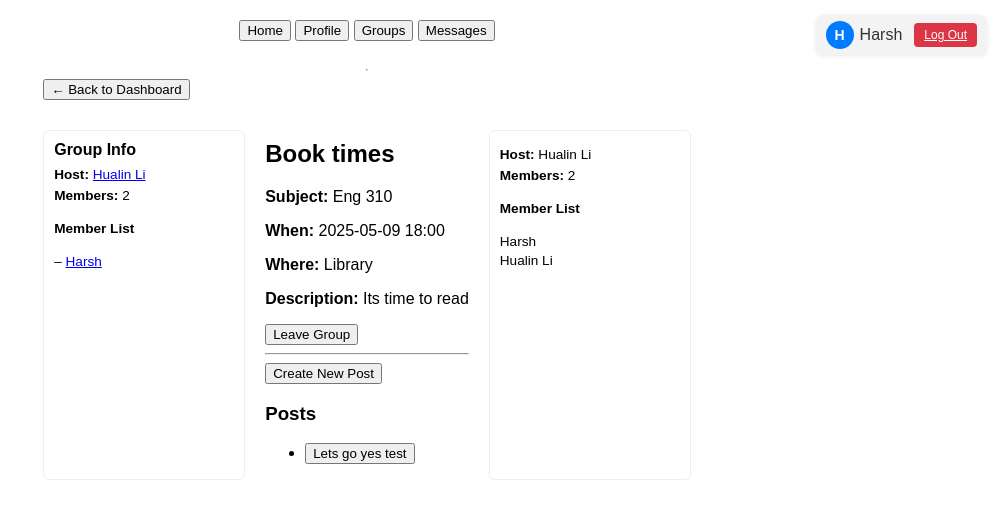
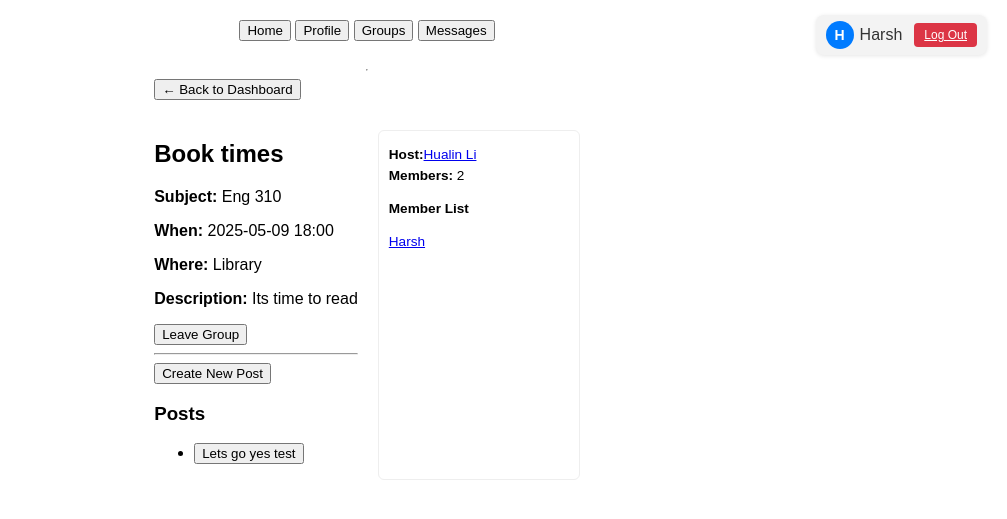
Before and after one commit to harshx1427/southern-study-scheduler, a Flask app: page /groups/2 in a window 1280 px wide. Shown: the top 519 px of the page, without its empty margins (273-1280 px from the left). Run offline with Flask 3, Linux system fonts and the light colour scheme; a user stored in the database is signed in.

Commit message:
fixed view_group.html

```diff
--- a/app/templates/view_group.html
+++ b/app/templates/view_group.html
@@ -5,23 +5,6 @@
   <a href="{{ url_for('main.dashboard') }}"><button>← Back to Dashboard</button></a>
 
   <div class="layout">
-    <!-- Sidebar -->
-    <aside class="sidebar">
-      <h3>Group Info</h3>
-      <p><strong>Host:</strong> <a href="{{ url_for('main.profile_view', user_id=group.creator.id, group_id=group.id) }}">{{ group.creator.name }}</a></p>
-
-      <p><strong>Members:</strong> {{ group.memberships|length }}</p>
-
-      <h4>Member List</h4>
-      <ul style="list-style: none; padding-left: 0; margin: 0;">
-        {% for m in group.memberships %}
-          {% if m.user.id != group.creator.id %}
-            <li>– <a href="{{ url_for('main.profile_view', user_id=m.user.id, group_id=group.id) }}">
-              {{ m.user.name }}</a></li>
-          {% endif %}
-        {% endfor %}
-      </ul>
-    </aside>
 
     <!-- Main content -->
     <div class="main-content">
@@ -67,15 +50,19 @@
 
     <!-- Minimal sidebar -->
     <aside class="sidebar">
-      <p><strong>Host:</strong> {{ group.creator.name }}</p>
+      <p><strong>Host:</strong><a href="{{ url_for('main.profile_view', user_id=group.creator.id, group_id=group.id) }}">{{ group.creator.name }}</a></p>
       <p><strong>Members:</strong> {{ group.memberships|length }}</p>
 
       <h4>Member List</h4>
-      <ul>
+      <ul style="list-style: none; padding-left: 0; margin: 0;">
         {% for m in group.memberships %}
-          <li>{{ m.user.name }}</li>
+          {% if m.user.id != group.creator.id %}
+            <li> <a href="{{ url_for('main.profile_view', user_id=m.user.id, group_id=group.id) }}">
+              {{ m.user.name }}</a></li>
+          {% endif %}
         {% endfor %}
       </ul>
     </aside>
+
   </div>
 {% endblock %}
```
